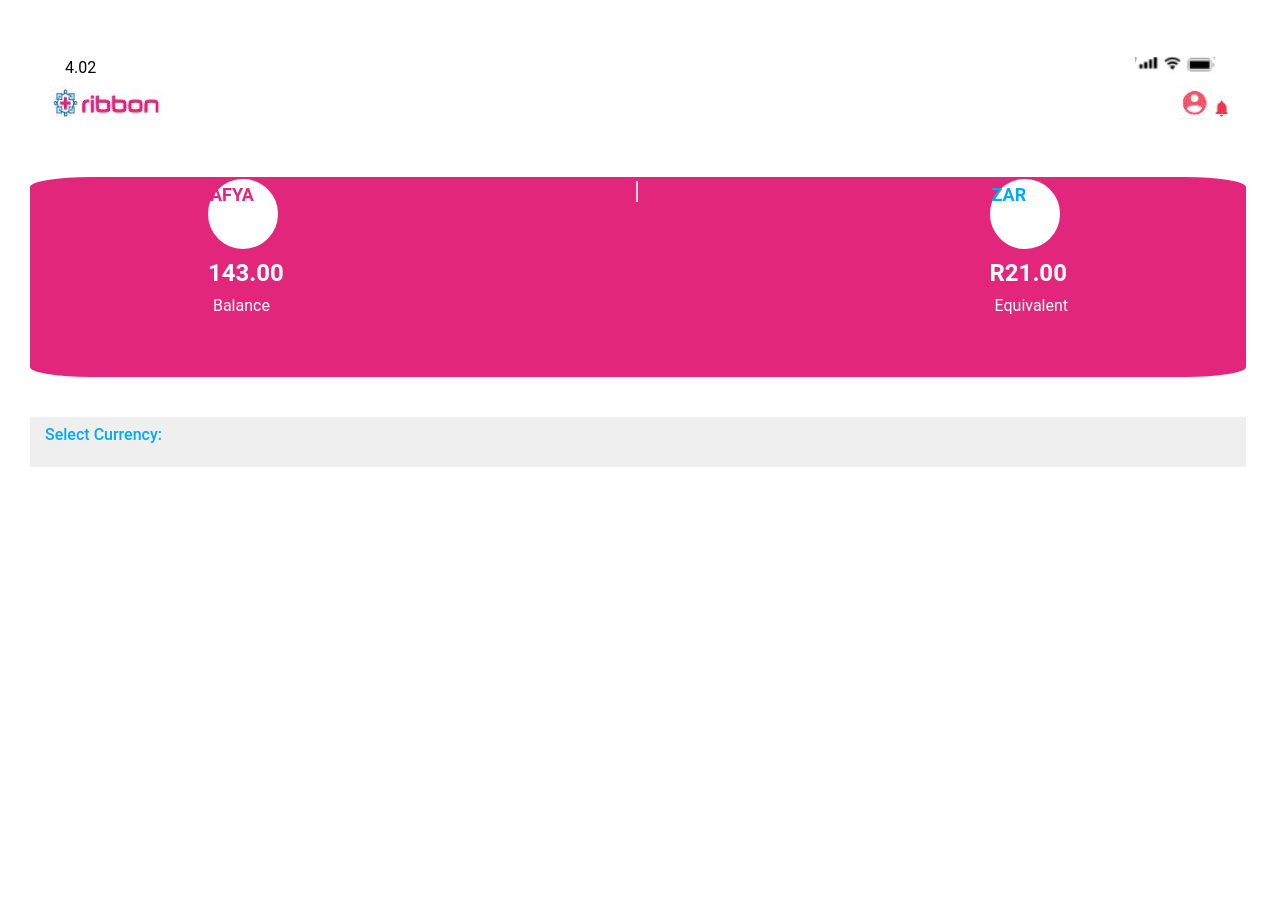
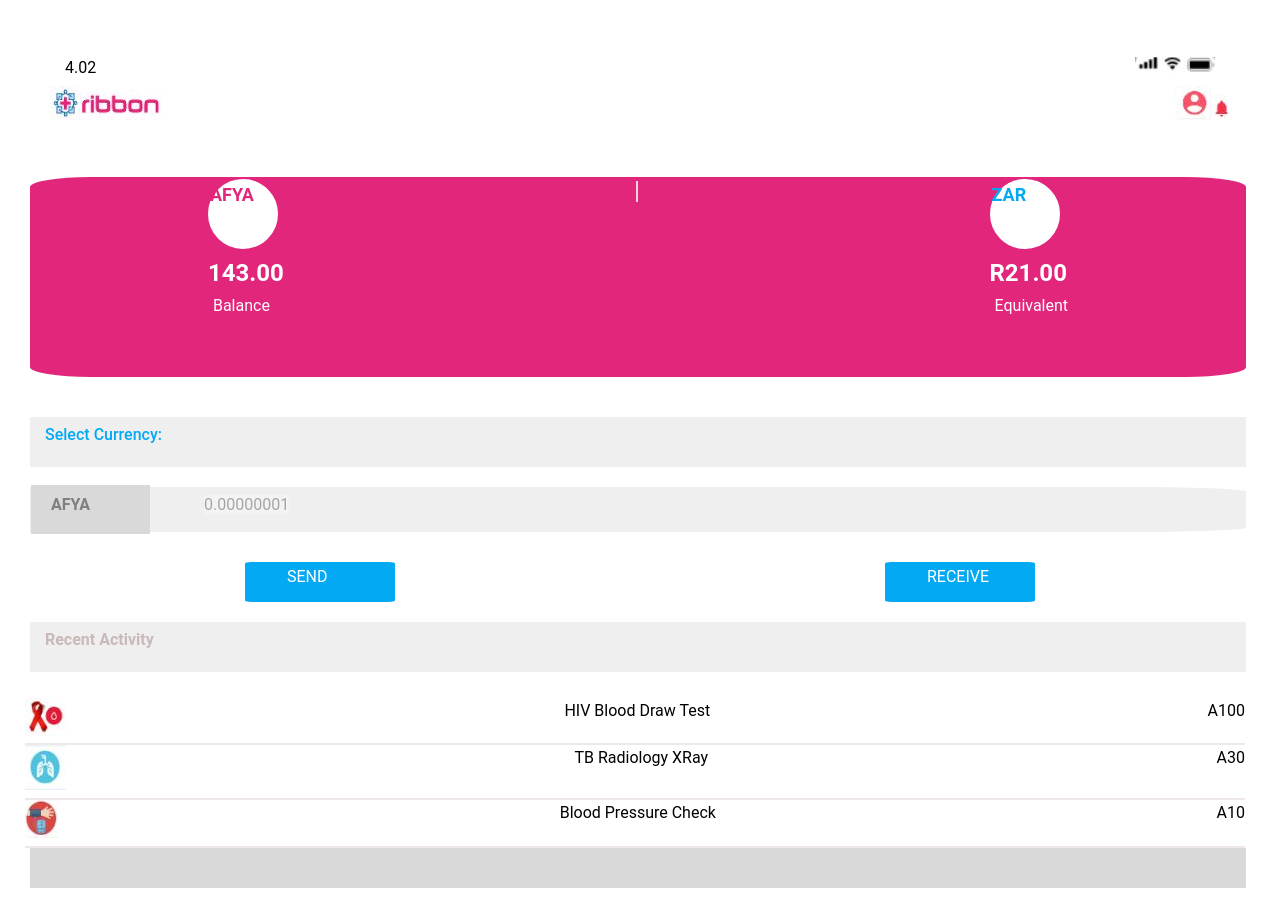
Before and after one commit to Mekarosi/blockafric, a React (Create React App) app: page / in a window 1280 px wide. Before the commit the page ends 800 px from the top, so only its background shows below. Built offline with nearby package versions, Linux system fonts and the light colour scheme.

Commit message:
More css style of mid section

```diff
--- a/src/App.css
+++ b/src/App.css
@@ -96,3 +96,101 @@ span .white_circle_text2 {
   color: #04a9f4;
   font-weight: 500;
 }
+
+.mid_convert_factor {
+  width: 95%;
+  height: 45px;
+  background-color: #efefef;
+  padding: 5px 15px;
+  margin-left: 30px;
+  margin-right: 30px;
+  margin-top: 20px;
+  border-radius: 0% 10% 10% 0;
+}
+
+.mid_convert_factor_text {
+  width: 30px;
+  padding-top: 10px;
+  padding-bottom: 20px;
+  padding-right: 60px;
+  margin-right: 50px;
+  margin-left: -14px;
+  padding-left: 20px;
+  background-color: #d9d9d9;
+  color: #7f7f7f;
+  font-weight: 600;
+}
+
+.mid_convert_factor_number {
+  width: 70%;
+  background-color: #f3f3f3;
+  color: #a6a6a6;
+  font-weight: 400;
+}
+
+.send_receive {
+  display: flex;
+  justify-content: space-around;
+  margin-top: 30px;
+  padding-bottom: 20px;
+}
+
+.send_text {
+  width: 150px;
+  height: 40px;
+  border: 2px solid #04a9f4;
+  background-color: #04a9f4;
+  border-radius: 4%;
+}
+
+.receive_text {
+  width: 150px;
+  height: 40px;
+  border: 2px solid #04a9f4;
+  background-color: #04a9f4;
+  border-radius: 4%;
+}
+
+.send_text_item {
+  color: #fff;
+  padding: 40px;
+  padding-top: 80px;
+}
+
+.receive_text_item {
+  color: #fff;
+  padding: 40px;
+  margin-top: 30px;
+}
+
+.mid_sectionB_one_textB {
+  color: #c9b9b9;
+  font-weight: 700;
+}
+
+.mid_sectionC {
+  width: 95%;
+  height: 50px;
+  background-color: #999393;
+  padding: 5px 15px;
+  margin-left: 30px;
+  margin-right: 30px;
+}
+
+.recent_activities_list {
+  display: flex;
+  justify-content: space-between;
+  margin-left: 25px;
+  margin-right: 35px;
+  border-bottom: 2px solid #eee8e8;
+}
+
+.mid_sectionD {
+  width: 95%;
+  height: 40px;
+  border: 2px solid #d9d9d9;
+  background-color: #d9d9d9;
+  padding: 5px 15px;
+  margin-left: 30px;
+  margin-right: 30px;
+}
--- a/src/components/MidSection.js
+++ b/src/components/MidSection.js
@@ -1,4 +1,7 @@
 import React, { Component } from 'react'
+import image5 from '../images/image5.JPG'
+import image6 from '../images/image6.JPG'
+import image7 from '../images/image7.JPG'
 
 class MidSection extends Component {
     render() {
@@ -33,6 +36,53 @@ class MidSection extends Component {
                     </div>
 
                 </div>
+                <div className="mid_convert_factor">
+                    <div>
+                        <span className="mid_convert_factor_text">AFYA</span> <span className="mid_convert_factor_number">0.00000001</span>
+                    </div>
+                    </div>
+                    <div className="send_receive">
+                        <div>
+                            <p className="send_text"><span className="send_text_item">SEND</span></p>
+                        </div>
+                        <div>
+                            <p className="receive_text"><span className="receive_text_item">RECEIVE</span></p>
+                        </div>
+
+                    </div>
+
+                    <div className="mid_sectionB">
+                        <div className="mid_sectionB_one">
+                            <p className="mid_sectionB_one_textB">Recent Activity</p>
+                        </div>
+                        <br/>
+
+                    </div>
+
+                    <ul>
+                        <li className="recent_activities_list">
+                            <span><img src={image5} className='' alt='battery' /></span>
+                            <p>HIV Blood Draw Test</p>
+                            <p>A100</p>
+
+                        </li>
+                        <li className="recent_activities_list">
+                            <span><img src={image6} className='' alt='battery' /></span>
+                            <p>TB Radiology XRay</p>
+                            <p>A30</p>
+                        </li>
+                        <li className="recent_activities_list">
+                        <span><img src={image7} className='' alt='battery' /></span>
+                            <p>Blood Pressure Check</p>
+                            <p>A10</p>
+                        </li>
+                    </ul>
+
+                    <div className="mid_sectionD"></div>
+                <br/>
+
+
+
             </div>
         )
     }
```
